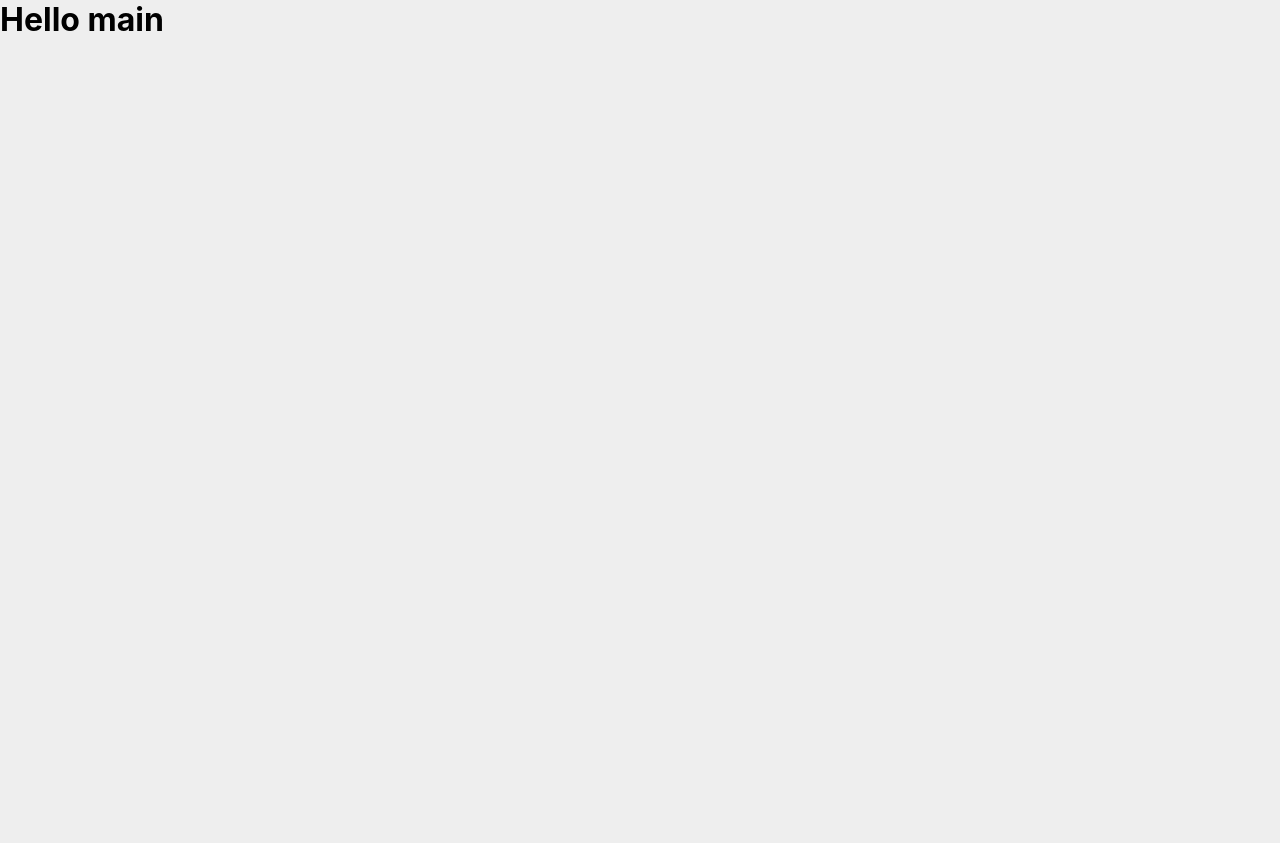
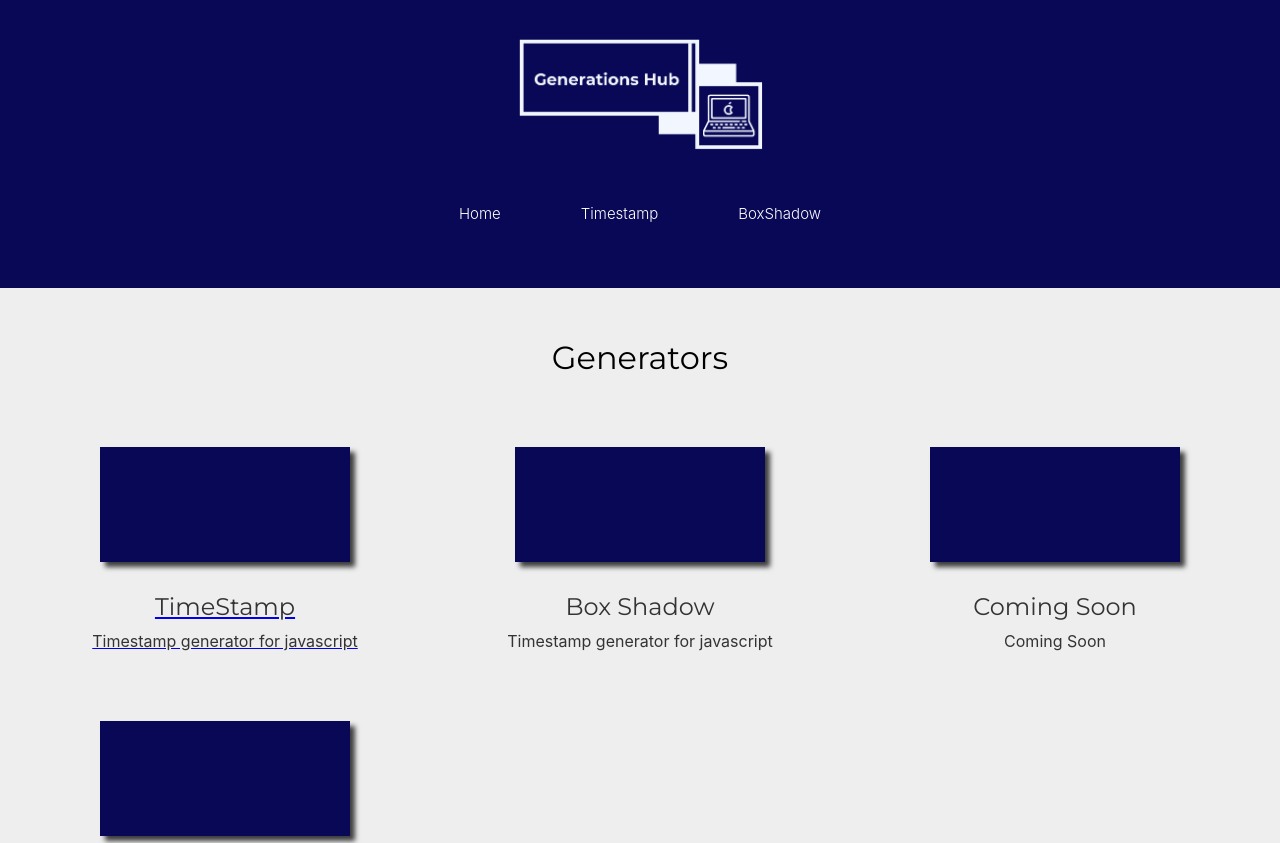
Before and after one commit to sidinei-silva/code_toolbox, a React (Create React App) app: page / in a window 1280 px wide. Shown: the top 843 px of the page. Before the commit the page ends 800 px from the top, so only its background shows below. Built offline with nearby package versions, Linux system fonts and the light colour scheme.

Commit message:
Styled page Home

```diff
--- a/src/pages/Main/index.tsx
+++ b/src/pages/Main/index.tsx
@@ -1,8 +1,33 @@
 import React from 'react';
+import { Link } from 'react-router-dom';
+import { Title, Content, Container } from './styles';
 
-// import { Container } from './styles';
+import Header from '../../components/Header';
+import Generator from '../../components/Generator';
 
 export default function Main() {
-  console.log('Main');
-  return <h1>Hello main</h1>;
+  return (
+    <>
+      <Header />
+      <Container>
+        <Title>Generators</Title>
+        <Content>
+          <Link to="/timestamp">
+            <Generator
+              title="TimeStamp"
+              description="Timestamp generator for javascript"
+            />
+          </Link>
+
+          <Generator
+            title="Box Shadow"
+            description="Timestamp generator for javascript"
+          />
+
+          <Generator title="Coming Soon" description="Coming Soon" />
+          <Generator title="Coming Soon" description="Coming Soon" />
+        </Content>
+      </Container>
+    </>
+  );
 }
--- /dev/null
+++ b/src/pages/Main/styles.tsx
@@ -0,0 +1,19 @@
+import styled from 'styled-components';
+
+export const Container = styled.div`
+  padding: 25px;
+`;
+
+export const Title = styled.h1`
+  font-weight: 100;
+  text-align: center;
+  padding: 25px 0;
+  font-family: 'Montserrat', sans-serif;
+`;
+
+export const Content = styled.div`
+  display: flex;
+  flex-wrap: wrap;
+  justify-content: space-between;
+  padding: 25px 0;
+`;
```
